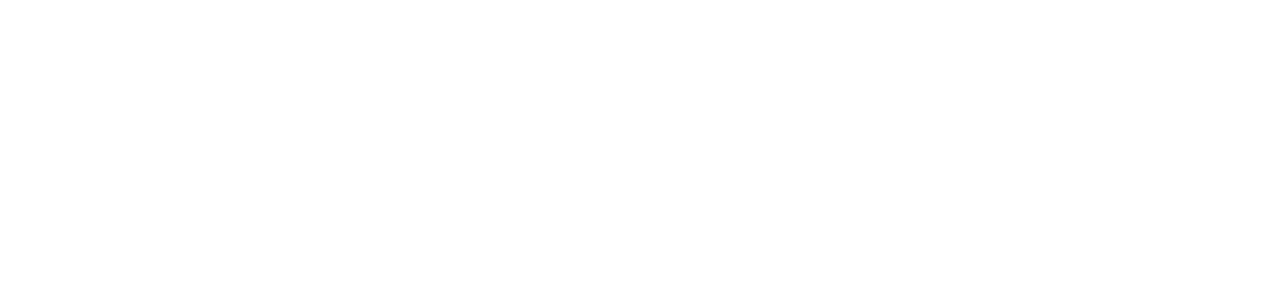
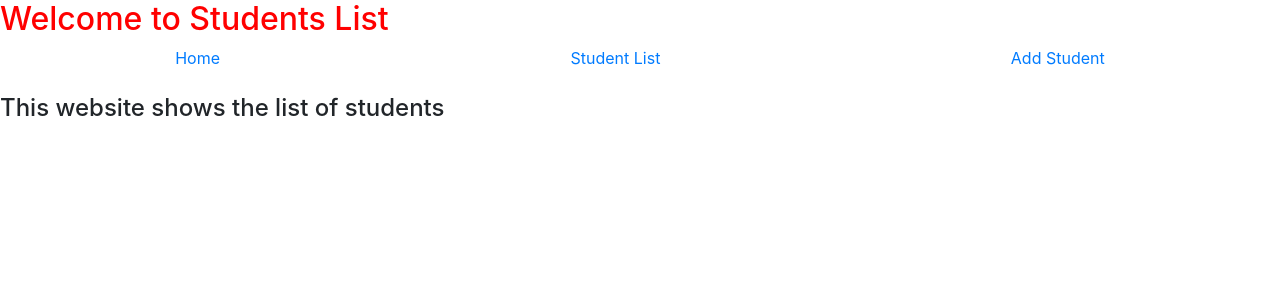
Before and after one commit to tom-cherian/studentList, a React (Create React App) app: page /home in a window 1280 px wide. Shown: the top 300 px of the page. Built offline with nearby package versions, Linux system fonts and the light colour scheme.

Commit message:
updated navbar

```diff
--- a/package.json
+++ b/package.json
@@ -9,9 +9,11 @@
     "bootstrap": "^4.4.1",
     "react": "^16.13.1",
     "react-dom": "^16.13.1",
+    "react-redux": "^7.2.0",
     "react-router-dom": "^5.1.2",
     "react-scripts": "3.4.1",
-    "reactstrap": "^8.4.1"
+    "reactstrap": "^8.4.1",
+    "redux": "^4.0.5"
   },
   "scripts": {
     "start": "react-scripts start",
--- a/src/appRouter.js
+++ b/src/appRouter.js
@@ -13,6 +13,8 @@ export default class AppRouter extends Component {
             <Switch>
                 <Route exact path="/"
                     component={Welcome} />
+                <Route path="/home"
+                    component={Welcome} />
                 <Route path="/studentTable"
                     component={StudentList} />
                 <Route path="/addStudent"
--- a/src/components/navbar.js
+++ b/src/components/navbar.js
@@ -8,7 +8,7 @@ export default function Navbar() {
         <h2 style={{color: "red"}}>Welcome to Students List</h2>
         <Nav tab="true" >
             <NavItem>
-                <Link to="/"> Home</Link>
+                <Link to="/home"> Home</Link>
             </NavItem>
             <NavItem>
                 <Link to="/studentTable">Student List</Link>
```
Also changed, not shown: src/components/welcome.js (+4 -4 lines), 1 other file (tests, documents, lock files or other folders).
